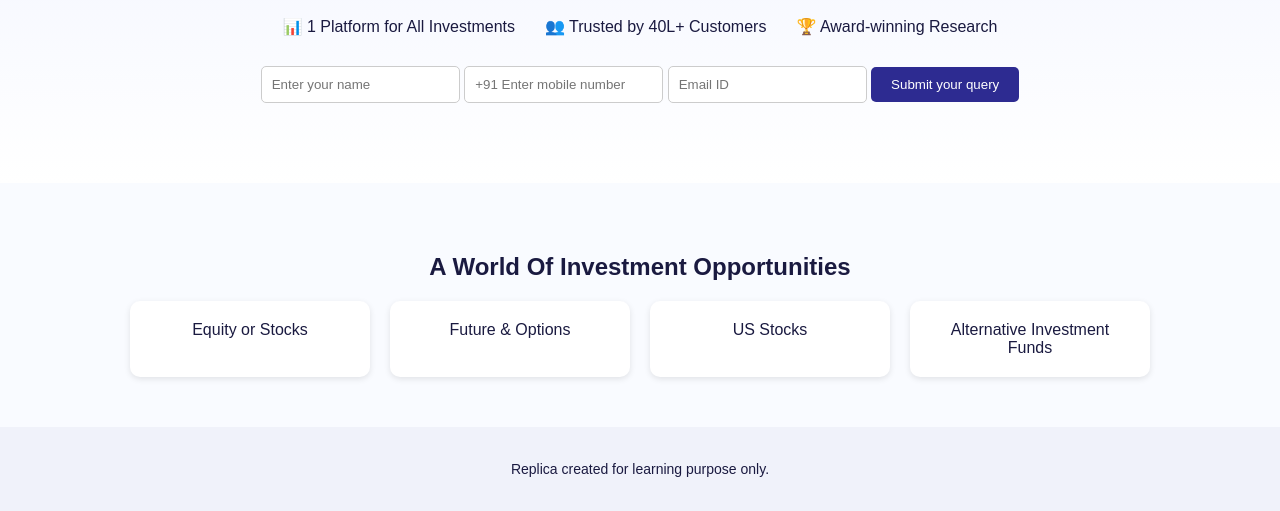
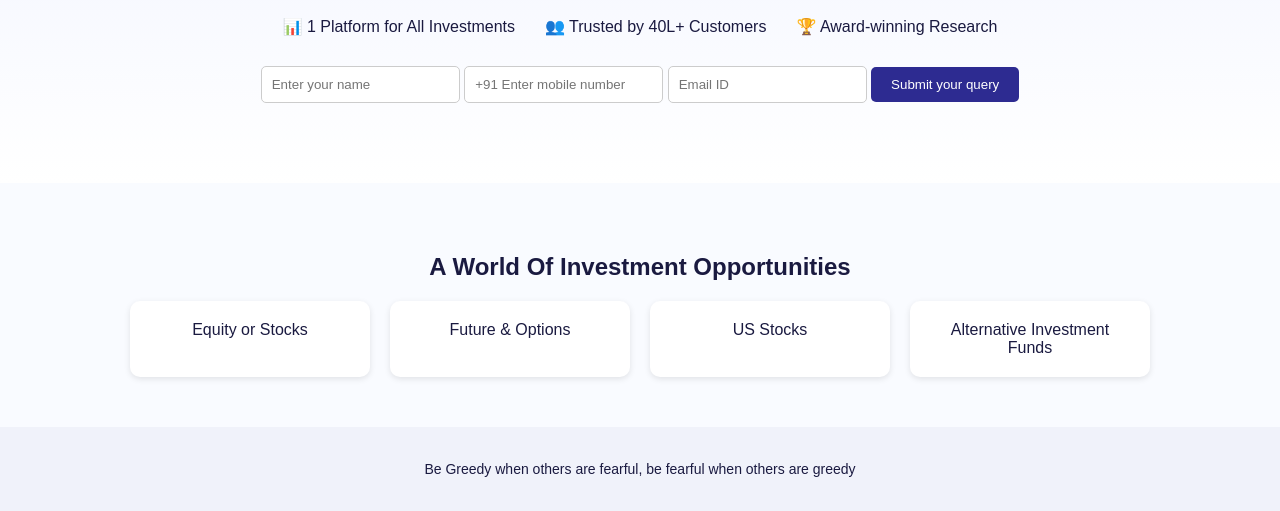
Before and after one commit to bomosl197-ui/motilaloswalindiaaa, a plain HTML site: page index.html in a window 1280 px wide. Shown: the part 313-824 px from the top of the page. Drawn offline with Linux system fonts and the light colour scheme.

Commit message:
Add files via upload
Signed-off-by: bomosl197-ui <bomosl197@gmail.com>

```diff
--- a/index.html
+++ b/index.html
@@ -74,7 +74,7 @@
   </section>
 
   <footer>
-    <p>Replica created for learning purpose only.</p>
+    <p>Be Greedy when others are fearful, be fearful when others are greedy</p>
   </footer>
 
   <script src="script.js"></script>
```
